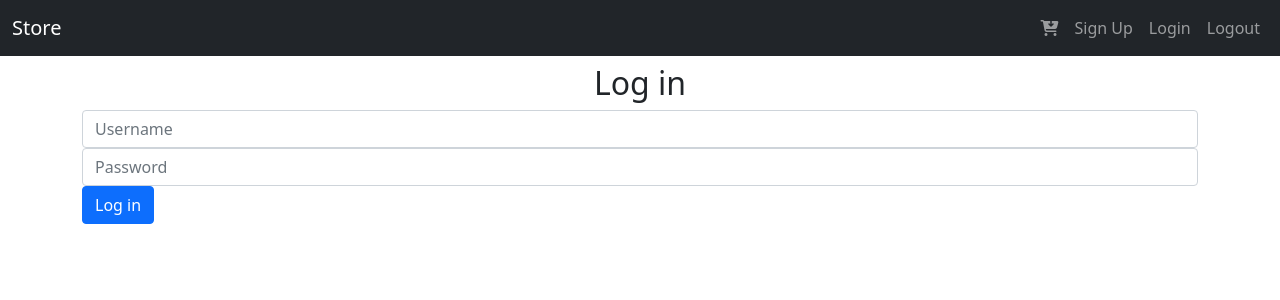
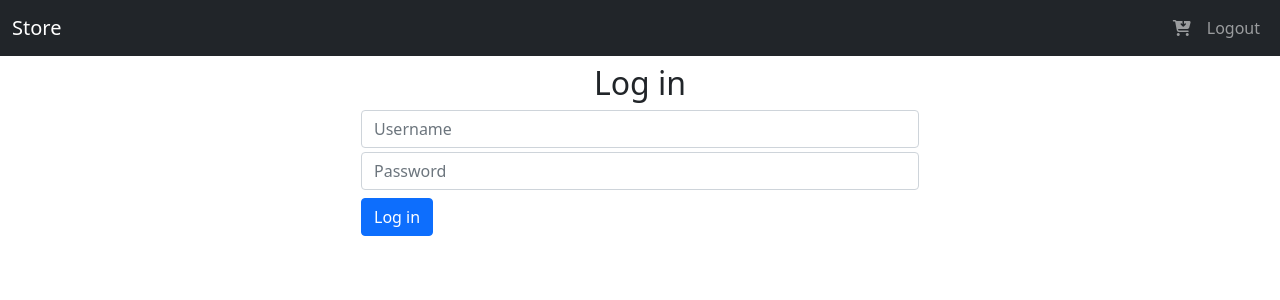
Before and after one commit to foxtrot-dfm1/Store, a Flask app: template app/auth/templates/auth/login.html in a window 1280 px wide. Shown: the top 300 px of the page. Run offline with Flask 2, Linux system fonts and the light colour scheme; the template is opened without the code that fills it, so the values that code supplies are empty; the visitor is signed in with stand-in values (Sample User, id 1); some libraries are stand-ins or nearby versions.

Commit message:
auth updates

```diff
--- /dev/null
+++ b/app/auth/templates/auth/auth_base.html
@@ -0,0 +1,8 @@
+{% extends 'base.html' %}
+
+{% block content %}
+    <div class="justify-content-center w-100 d-flex">
+        {% block login_content %}
+        {% endblock %}
+    </div>
+{% endblock %}
--- a/app/auth/templates/auth/login.html
+++ b/app/auth/templates/auth/login.html
@@ -1,24 +1,24 @@
-{% extends 'base.html' %}
+{% extends 'auth/auth_base.html' %}
 
 {% block title %}
     Login
 {% endblock %}
 
-{% block content %}
-<form action="/auth/login" method="post">
+{% block login_content %}
+<form class="w-50" action="/auth/login" method="post">
     <h2 class="text-center">Log in</h2>
     <div class="form-group">
         <input type="email" class="form-control" name="email" placeholder="Username" required="required">
     </div>
-    <div class="form-group">
+    <div class="form-group mt-1">
         <input type="password" name="password" class="form-control" placeholder="Password" required="required">
     </div>
-    <div class="form-group">
+    <div class="form-group mt-2">
         <button type="submit" class="btn btn-primary btn-block">Log in</button>
     </div>
     {% with messages = get_flashed_messages() %}
     {% if messages %}
-        <div class="notification is-danger">
+        <div class="alert alert-danger mt-5">
             {{ messages[0] }}
         </div>
     {% endif %}
--- a/app/templates/base.html
+++ b/app/templates/base.html
@@ -31,15 +31,19 @@
               <li class="nav-item ml-auto">
                 <a class="nav-link ml-auto" href="{{ url_for('cart.index' )}}"><i class="fa-solid fa-cart-arrow-down"></i></a>
               </li>
+              {% if not current_user.is_authenticated %}
                 <li class="nav-item">
                   <a class="nav-link" href="{{ url_for('auth.signup')}}">Sign Up</a>
                 </li>
                 <li class="nav-item">
                   <a class="nav-link" href="{{ url_for('auth.login')}}"">Login</a>
                 </li>
+              {% endif %}
+              {% if current_user.is_authenticated %}
                 <li class="nav-item">
                   <a class="nav-link" href="{{ url_for('auth.logout')}}"">Logout</a>
                 </li>
+              {% endif %}
             </ul>
             </div>
         </div>
```
Also changed, not shown: app/auth/templates/auth/signup.html (+4 -4 lines), app/auth/views.py (+15 -4 lines), 1 other file. Lines whose indentation alone changed are shown as unchanged.
